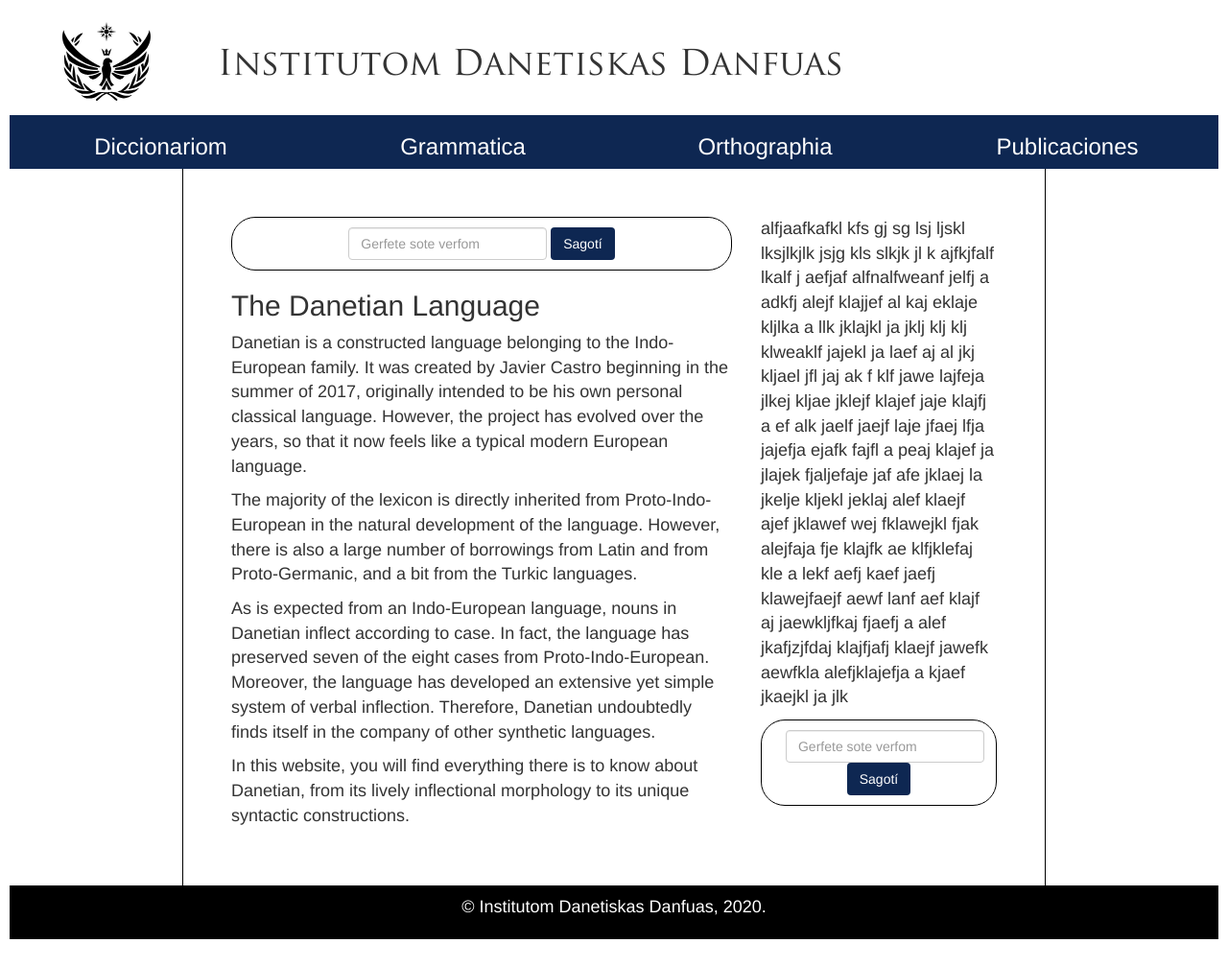
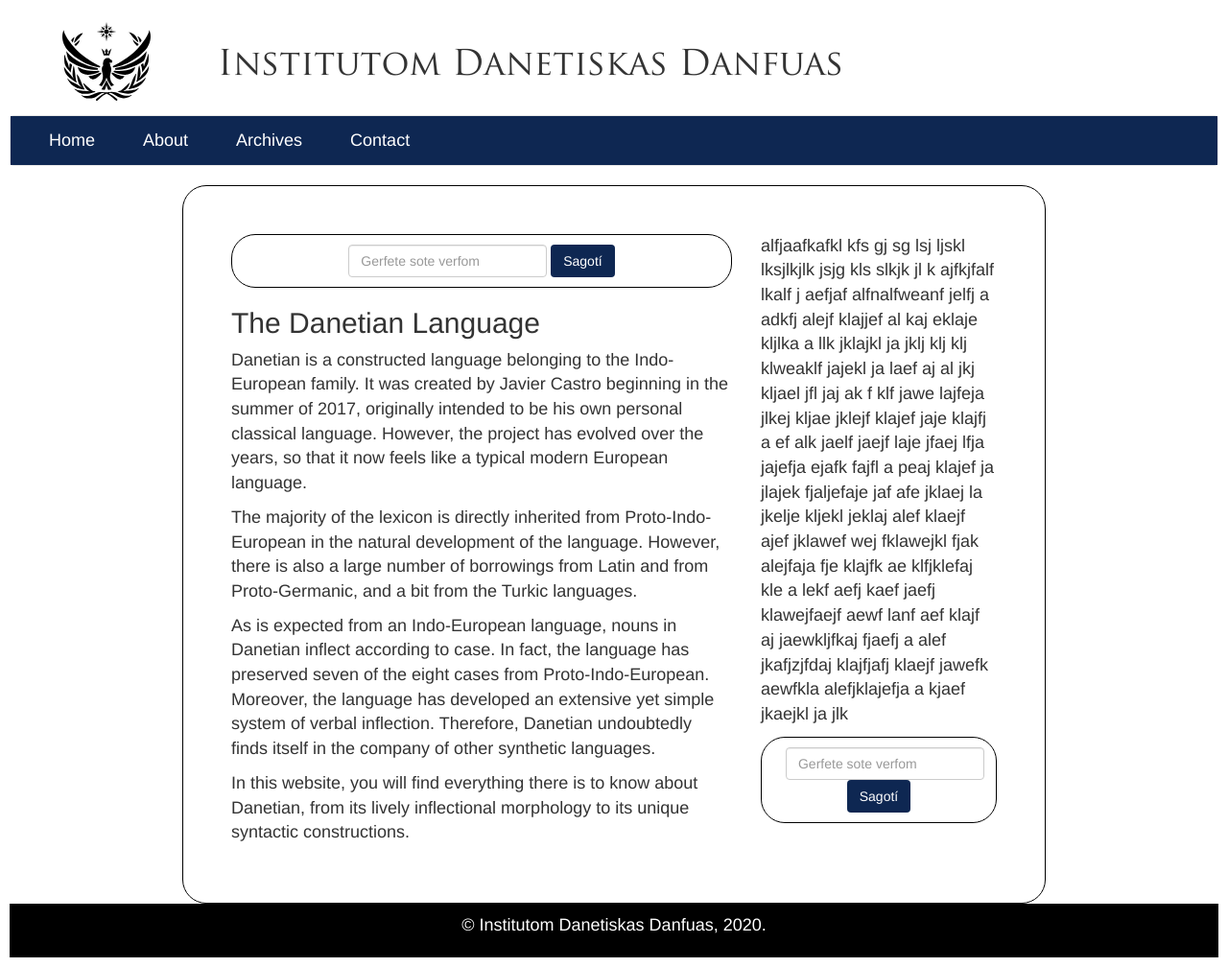
Before and after one commit to thprfssr/idd, a Django app: page / in a window 1280 px wide. Shown: the whole page at 96% size. Before the commit the page ends 979 px from the top, so only its background shows below. Run offline with Django 3.2, Linux system fonts and the light colour scheme; some libraries are stand-ins or nearby versions.

Commit message:
Improved the top navigation bar.

```diff
--- a/static/css/main.css
+++ b/static/css/main.css
@@ -35,7 +35,7 @@ img {
   padding: 10px;
   float: left;
 }
-
+/*
 #idd-navbar {
   background-color: #0e2752;
   color: white;
@@ -45,13 +45,13 @@ img {
 .idd-nav-item:hover {
   background-color: #366ac3;
 }
-
+*/
 #idd-body {
   max-width: 900px;
   background-color: white; /*gainsboro;*/
   padding: 50px;
-  border-right: 1px solid black;
-  border-left: 1px solid black;
+  border: 1px solid black;
+  border-radius:25px;
 }
 
 b {
--- /dev/null
+++ b/static/css/nav.css
@@ -0,0 +1,14 @@
+.idd-navbar {
+  background-color: #0e2752;
+  width: 100%;
+}
+
+.idd-navbar-text {
+  font-size: large;
+  padding: 10px;
+  color: white;
+}
+
+.nav-item:hover {
+  background-color: #366ac3;
+}
--- a/website/templates/_nav.html
+++ b/website/templates/_nav.html
@@ -1,4 +1,5 @@
 <!-- Navigation Bar -->
+<!--
 <div class="container-fluid" id="idd-navbar">
   <div class="row">
     <div class="col-sm-3 idd-nav-item"><h3>Diccionariom</h3></div>
@@ -7,3 +8,15 @@
     <div class="col-sm-3 idd-nav-item"><h3>Publicaciones</h3></div>
   </div>
 </div>
+-->
+
+<nav class="navbar navbar-default">
+  <div class="container-fluid idd-navbar">
+    <ul class="nav navbar-nav">
+      <li class="nav-item"><a href="#"><span class="idd-navbar-text">Home</span></a></li>
+      <li class="nav-item"><a href="#"><span class="idd-navbar-text">About</span></a></li>
+      <li class="nav-item"><a href="#"><span class="idd-navbar-text">Archives</span></a></li>
+      <li class="nav-item"><a href="#"><span class="idd-navbar-text">Contact</span></a></li>
+    </ul>
+  </div>
+</nav>
--- a/website/templates/base.html
+++ b/website/templates/base.html
@@ -7,9 +7,6 @@
 
     <title>Institutom Danetiskas Danfuas</title>
 
-    <!-- Stylesheet -->
-    <link href="{% static 'css/main.css' %}" rel="stylesheet">
-
     <!-- Point to the Trajan font stored in the `static` directory -->
     <style>
       @font-face {
@@ -17,6 +14,10 @@
         src: url({% static 'fonts/TrajanPro-Regular.ttf' %});
       }
     </style>
+
+    <!-- Stylesheet -->
+    <link href="{% static 'css/main.css' %}" rel="stylesheet">
+    <link href="{% static 'css/nav.css' %}" rel="stylesheet">
 
     <!-- Bootstrap -->
     <link href="{% static 'bootstrap/css/bootstrap.min.css' %}" rel="stylesheet">
```
